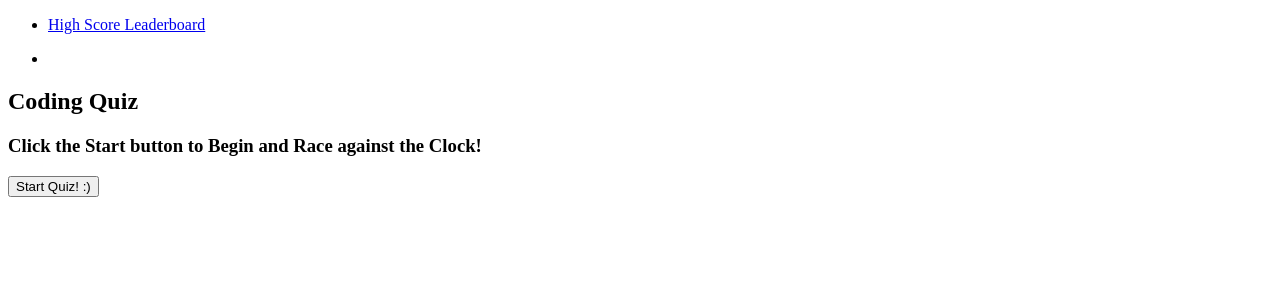
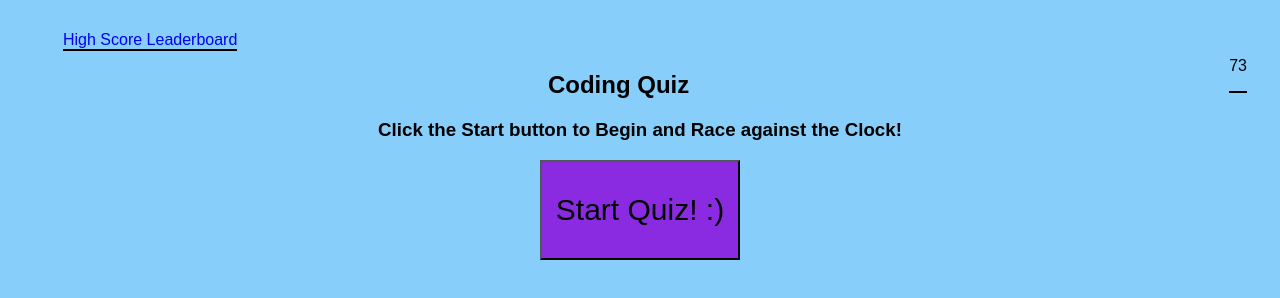
Before and after one commit to jbaca22/Code-Quiz, a plain HTML site: page index.html in a window 1280 px wide. Both pictures are taken after a click on the button "Start Quiz! :)". Drawn offline with Linux system fonts and the light colour scheme.

Commit message:
Started javascript functions and finsihed web design/styling

```diff
--- a/assets/CSS/style.css
+++ b/assets/CSS/style.css
@@ -4,10 +4,9 @@ body {
 }
 
 nav {
-    display: inline block;
-    margin: 2px;
+    display: block;
     padding: 10px;
-
+    margin: 15px;
 }
 
 ul {
@@ -16,10 +15,19 @@ ul {
 
 .left-corner {
     float: left;
+    border-bottom: solid 2px;
+    margin: -10px
+
 }
 
 .right-corner {
     float: right;
+    border-bottom: solid 2px;
+}
+
+.HighScoreLink {
+    text-decoration: none;
+
 }
 
 #timer {
@@ -46,8 +54,17 @@ h3 {
 
 #QuizStart {
     align-items: center;
+    text-align: center;
+
 }
 
-button {
-    float: center;
+.StartGameButton {
+    text-align: center;
+    align-self: center;
+    font-style: bold;
+    font-family: fantasy;
+    font-size: 30px;
+    width: 200px;
+    height: 100px;
+    background-color: blueviolet;
 }
--- a/assets/js/script.js
+++ b/assets/js/script.js
@@ -0,0 +1,24 @@
+var timer;
+var highscore = 0;
+var remainingTime = 0;
+var questions = []
+
+var StartGame = function() {
+    remainingTime = 75;
+    console.log(timer);
+    document.getElementById("timer").innerHTML = remainingTime;
+
+    timer = setInterval(function() {
+        remainingTime--;
+        document.getElementById("timer").innerHTML = remainingTime;
+        //proceed to end the game function when timer is below 0 at any time
+        if (remainingTime <= 0) {
+
+        }
+    }, 1000);
+
+}
+
+var CountDown = function() {
+
+}
--- a/index.html
+++ b/index.html
@@ -2,7 +2,7 @@
 <html lang="en">
 <head>
     <!--links the CSS document to the HTML page-->
-    <link rel="stylesheet" href="../Code-Quiz/develop/assets/CSS/style.css" type="text/css">
+    <link rel="stylesheet" href="../Code-Quiz/assets/CSS/style.css"  type="text/css">
     <meta charset="UTF-8">
     <meta name="viewport" content="width=device-width, initial-scale=1.0">
     <title>Code Quiz</title>
@@ -14,7 +14,7 @@
             <ul>
                 <li class="left-corner">
                     <!--opens link to high scores that are saved-->
-                    <a href="../Code-Quiz/savedScores.html">High Score Leaderboard</a>
+                    <a class="HighScoreLink" href="../Code-Quiz/savedScores.html">High Score Leaderboard</a>
                 </li>
                 <li class="right-corner">
                     <!--placeholds the result of the timing function in java file -->
@@ -33,11 +33,11 @@
         </h3>
         <!--Holds the function that starts the quiz by clicking the start button-->
         <div id="QuizStart">
-            <button onclick="">Start Quiz! :)</button>
+            <button class="StartGameButton" type="button" onclick="StartGame()">Start Quiz! :)</button>
         </div>
     </section>
 <!--Javascript file is introduced at the bottom of the page for a top down approach-->
-    <script src="../Code-Quiz/develop/assets/js/script.js"></script>
+    <script type="text/javascript" src="../Code-Quiz/assets/js/script.js"></script>
 </body>
 
 </html>
```
Also changed, not shown: savedScores.html (+0 -1 lines).
